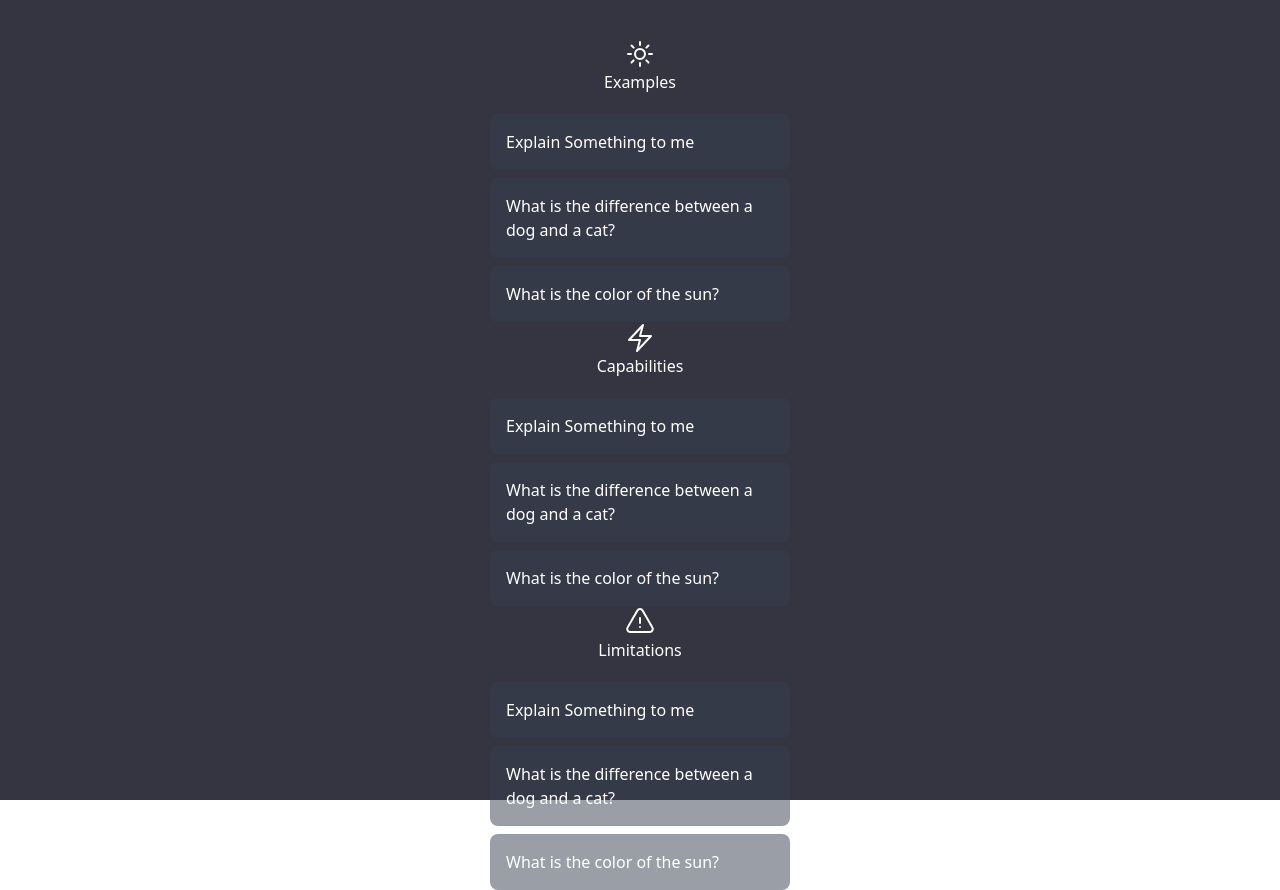
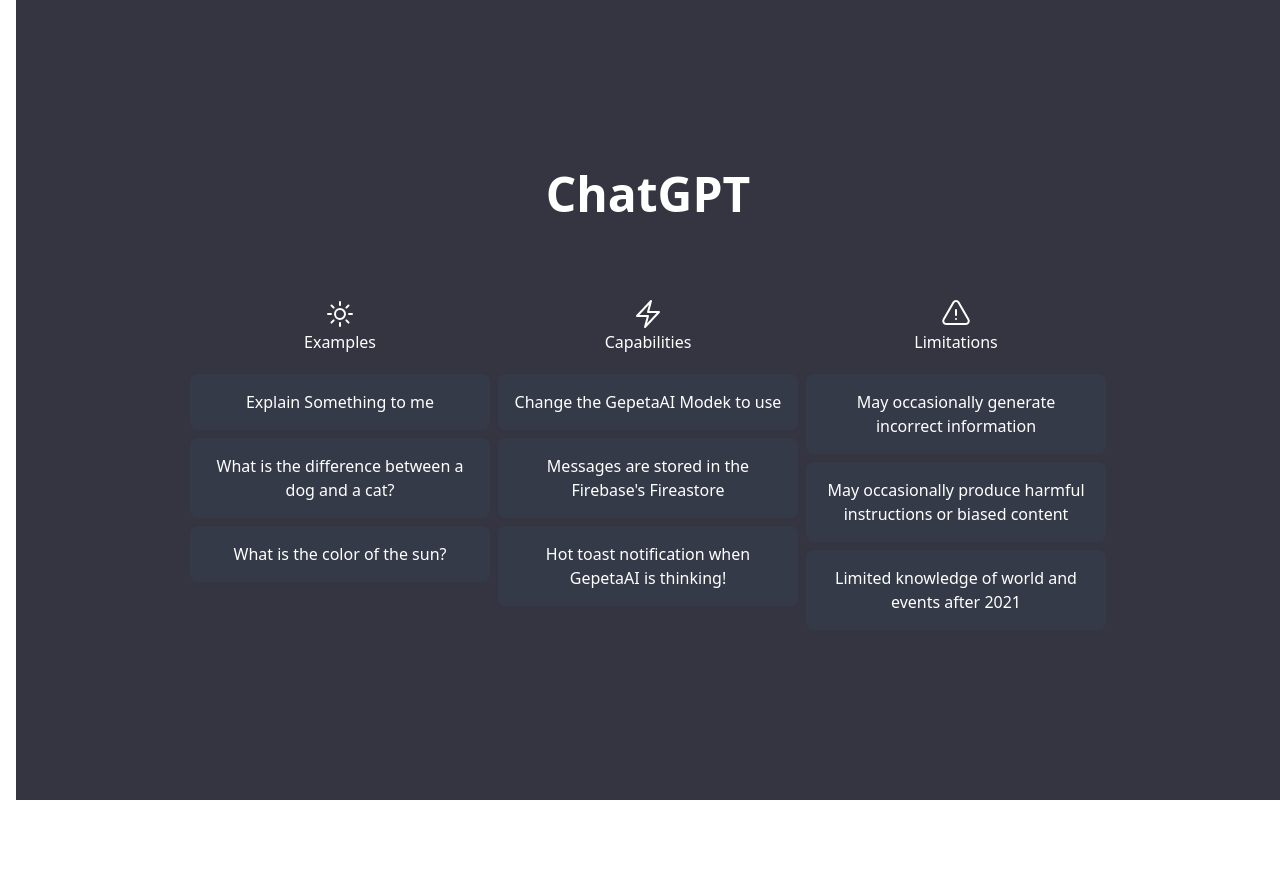
Before and after one commit to HarelNatan7/GepetaAI, a Next.js app: page / in a window 1280 px wide. After the commit the page ends 800 px from the top, so only its background shows below. Built offline with nearby package versions, Linux system fonts and the light colour scheme.

Commit message:
added sidebar

```diff
--- a/app/layout.tsx
+++ b/app/layout.tsx
@@ -1,3 +1,4 @@
+import SideBar from '@/components/SideBar'
 import '@/styles/globals.css'
 
 export const metadata = {
@@ -15,11 +16,13 @@
       <body>
         <div className='flex'>
 
-        <div className='bg-[#343541] flex-1'>{children}</div>
+          <SideBar />
+
+          <div className='bg-[#343541] flex-1'>{children}</div>
 
         </div>
 
-        </body>
+      </body>
     </html>
   )
 }
--- a/app/page.tsx
+++ b/app/page.tsx
@@ -5,7 +5,7 @@
         <div className="flex flex-col items-center justify-center h-screen px-2 text-white">
             <h1 className="text-5xl font-bold mb-20">ChatGPT</h1>
 
-            <div>
+            <div className='flex space-x-2 text-center'>
                 <div>
                     <div className="flex flex-col items-center justify-center mb-5">
                         <SunIcon className="h-8 w-8"/>
@@ -24,9 +24,9 @@
                         <h2>Capabilities</h2>
                     </div>
                     <div className="space-y-2">
-                        <p className="infoText">Explain Something to me</p>
-                        <p className="infoText">What is the difference between a dog and a cat?</p>
-                        <p className="infoText">What is the color of the sun?</p>
+                        <p className="infoText">Change the GepetaAI Modek to use</p>
+                        <p className="infoText">Messages are stored in the Firebase&apos;s Fireastore</p>
+                        <p className="infoText">Hot toast notification when GepetaAI is thinking!</p>
 
                     </div>
                 </div>
@@ -36,9 +36,9 @@
                         <h2>Limitations</h2>
                     </div>
                     <div className="space-y-2">
-                        <p className="infoText">Explain Something to me</p>
-                        <p className="infoText">What is the difference between a dog and a cat?</p>
-                        <p className="infoText">What is the color of the sun?</p>
+                        <p className="infoText">May occasionally generate incorrect information</p>
+                        <p className="infoText">May occasionally produce harmful instructions or biased content</p>
+                        <p className="infoText">Limited knowledge of world and events after 2021</p>
 
                     </div>
                 </div>
--- /dev/null
+++ b/components/SideBar.tsx
@@ -0,0 +1,18 @@
+
+function SideBar() {
+    return <div className="p-2 flex flex-col h-screen">
+        <div className="flex-1">
+            <div>
+                {/* NewChat */}
+                <div>
+                    {/* Model */}
+                </div>
+                {/* Map the CharTows */}
+            </div>
+        </div>
+
+    </div>
+
+}
+
+export default SideBar
```
